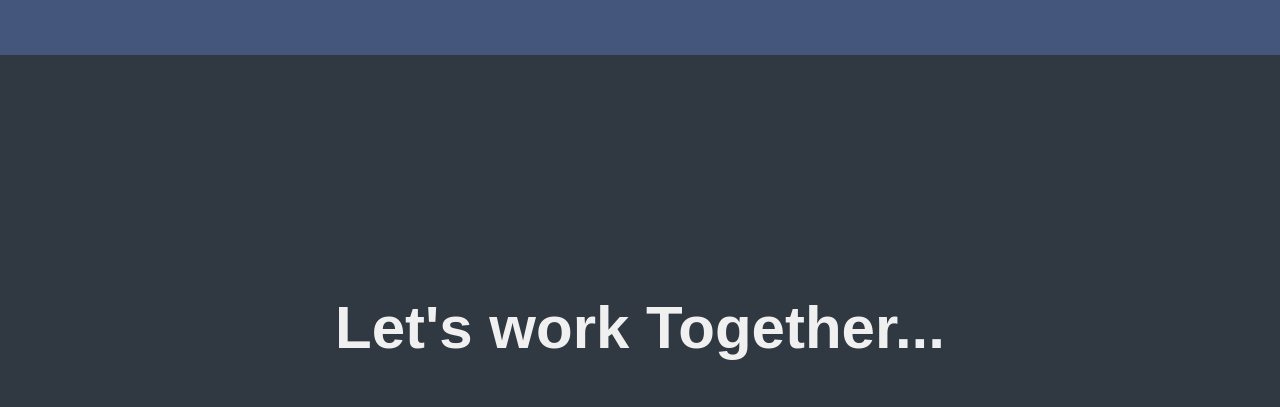
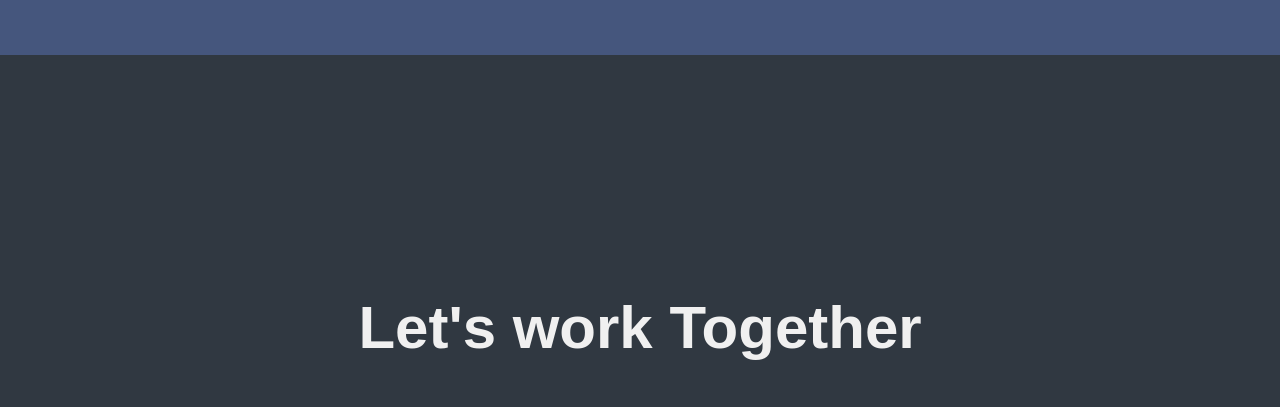
Before and after one commit to emre-turan/FCC-Portfolio-Page, a plain HTML site: page index.html in a window 1280 px wide. Shown: the part 1930-2337 px from the top of the page. Drawn offline with Linux system fonts and the light colour scheme.

Commit message:
Update index.html

```diff
--- a/index.html
+++ b/index.html
@@ -88,7 +88,7 @@
 
     <section id="contact" class="contact-section">
         <div class="contact-section-header">
-            <h2>Let's work Together...</h2>
+            <h2>Let's work Together</h2>
         </div>
         <div class="contact-links">
             <a target="_blank" class="btn contact-details" href="https://www.facebook.com/emreturan/">
```
